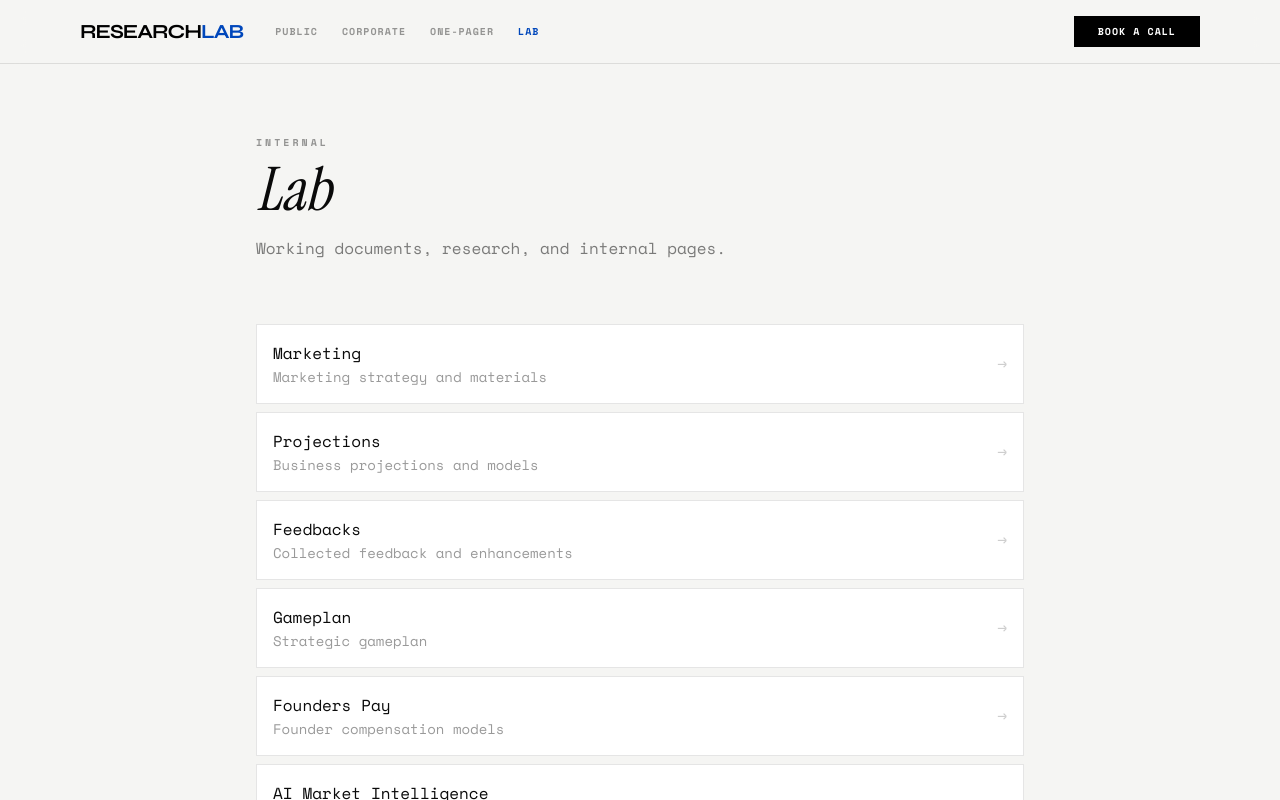
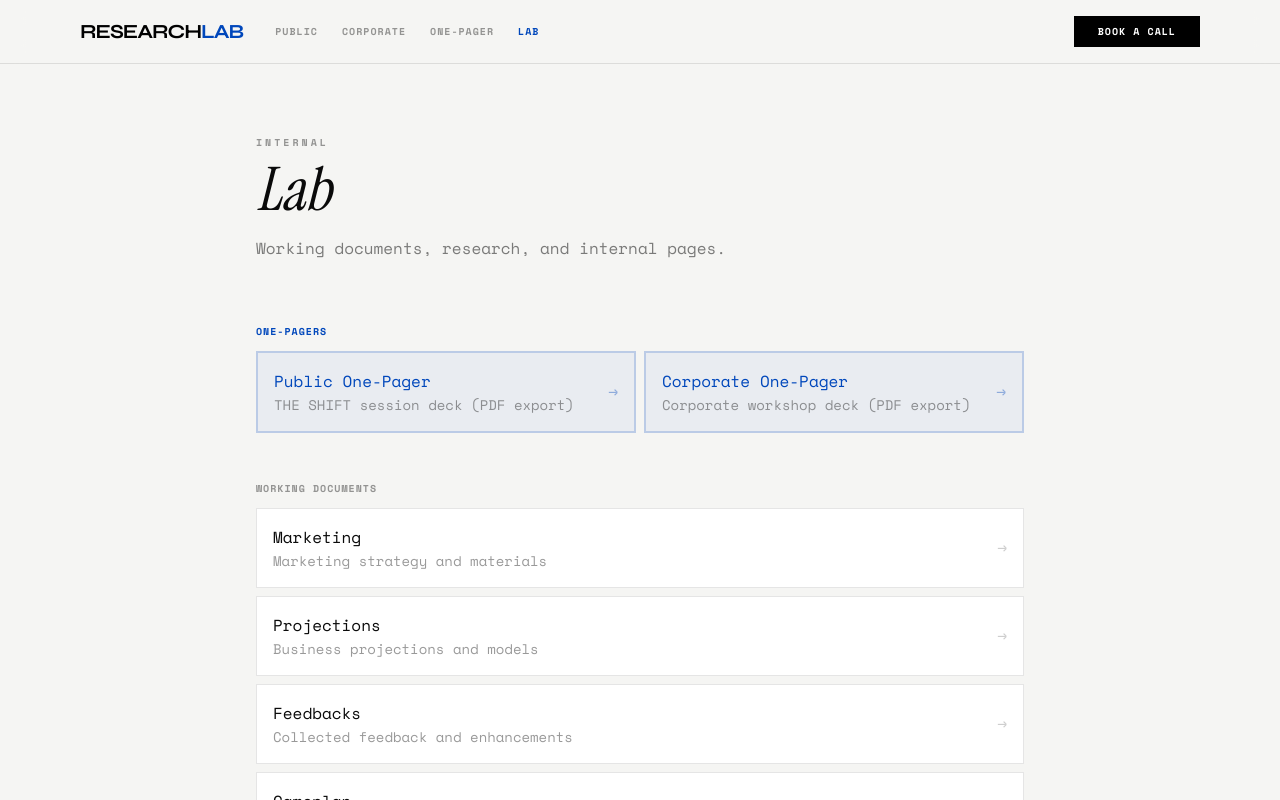
Before and after one commit to princeofwellness/researchlab, a Next.js app: page /lab in a window 1280 px wide. Shown: the top 800 px of the page. Built offline with nearby package versions, Linux system fonts and the light colour scheme.

Commit message:
Add one-pagers section to Lab page

```diff
--- a/src/app/lab/page.tsx
+++ b/src/app/lab/page.tsx
@@ -5,6 +5,11 @@ import { motion } from "framer-motion"
 import { TopNav } from "@/components/navigation/top-nav"
 
 export default function LabPage() {
+    const onepagers = [
+        { name: "Public One-Pager", href: "/public/onepager", desc: "THE SHIFT session deck (PDF export)" },
+        { name: "Corporate One-Pager", href: "/corporate/onepager", desc: "Corporate workshop deck (PDF export)" },
+    ]
+
     const pages = [
         { name: "Marketing", href: "/marketing", desc: "Marketing strategy and materials" },
         { name: "Projections", href: "/projections", desc: "Business projections and models" },
@@ -40,13 +45,43 @@ export default function LabPage() {
                         </p>
                     </motion.div>
 
+                    <div className="mb-12">
+                        <p className="text-[10px] font-bold uppercase tracking-widest text-[#0047BB] mb-3">One-Pagers</p>
+                        <div className="grid grid-cols-1 md:grid-cols-2 gap-2">
+                            {onepagers.map((page, i) => (
+                                <motion.div
+                                    key={page.href}
+                                    initial={{ opacity: 0, y: 10 }}
+                                    animate={{ opacity: 1, y: 0 }}
+                                    transition={{ delay: i * 0.05 }}
+                                >
+                                    <Link
+                                        href={page.href}
+                                        className="flex items-center justify-between p-4 border-2 border-[#0047BB]/20 bg-[#0047BB]/5 hover:border-[#0047BB] hover:bg-[#0047BB]/10 transition-all group"
+                                    >
+                                        <div>
+                                            <span className="font-medium text-[#0047BB] group-hover:text-[#0047BB] transition-colors">
+                                                {page.name}
+                                            </span>
+                                            <p className="text-sm text-black/40 mt-0.5">{page.desc}</p>
+                                        </div>
+                                        <span className="text-[#0047BB]/40 group-hover:text-[#0047BB] group-hover:translate-x-1 transition-all">
+                                            →
+                                        </span>
+                                    </Link>
+                                </motion.div>
+                            ))}
+                        </div>
+                    </div>
+
+                    <p className="text-[10px] font-bold uppercase tracking-widest text-black/40 mb-3">Working Documents</p>
                     <div className="space-y-2">
                         {pages.map((page, i) => (
                             <motion.div
                                 key={page.href}
                                 initial={{ opacity: 0, x: -10 }}
                                 animate={{ opacity: 1, x: 0 }}
-                                transition={{ delay: i * 0.05 }}
+                                transition={{ delay: i * 0.05 + 0.1 }}
                             >
                                 <Link
                                     href={page.href}
```
